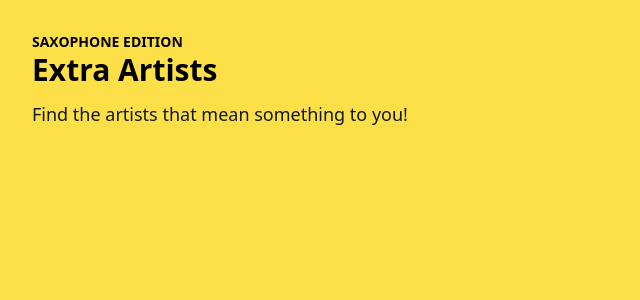
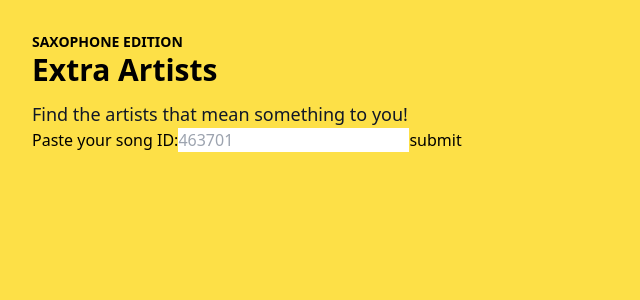
Before and after one commit to tom-ai/extra-artists2, a Next.js app: page / in a window 1280 px wide. Shown: the top 300 px of the page, without its empty margins (0-640 px from the left). Built offline with nearby package versions, Linux system fonts and the light colour scheme.

Commit message:
add basic form elements

```diff
--- /dev/null
+++ b/components/Search.jsx
@@ -0,0 +1,15 @@
+const Search = () => {
+  return (
+    <>
+      <form>
+        <label>
+          Paste your song ID:
+          <input type="text" placeholder="463701" />
+        </label>
+        <input type="submit" value="submit" />
+      </form>
+    </>
+  );
+};
+
+export default Search;
--- a/pages/index.js
+++ b/pages/index.js
@@ -1,5 +1,6 @@
 import Head from 'next/head';
 import Header from '../components/Header';
+import Search from "../components/Search"
 
 export default function Home() {
   return (
@@ -12,6 +13,7 @@ export default function Home() {
       <section className="min-h-screen bg-yellow-300">
         <div className="container mx-auto p-8">
           <Header />
+          <Search />
         </div>
       </section>
 
```
